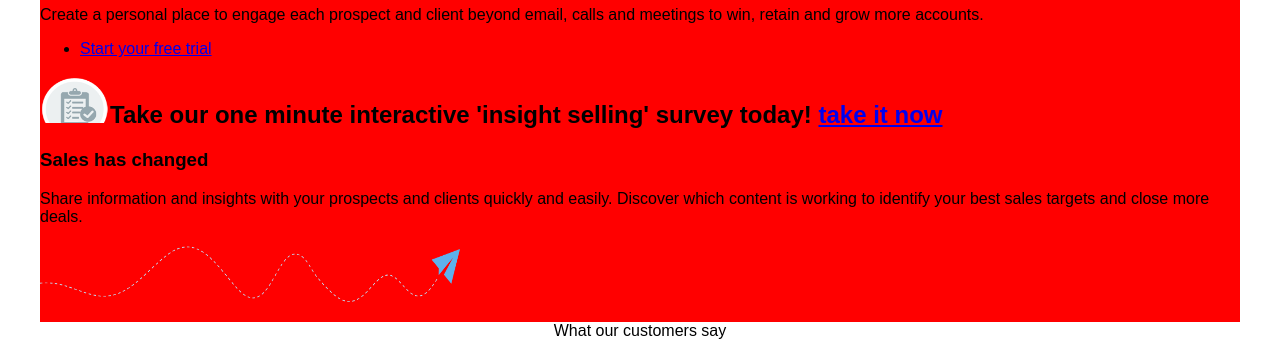
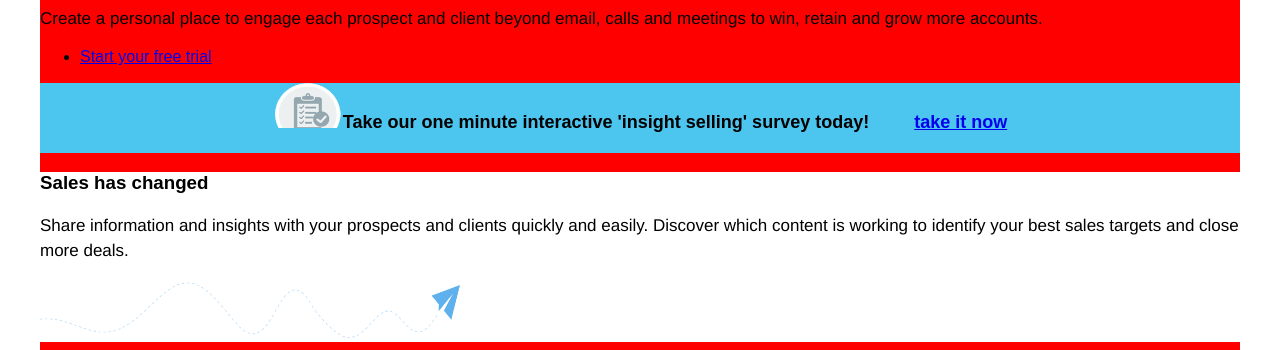
Before and after one commit to vtboyarc/CSS1, a plain HTML site: page index.html in a window 1280 px wide. Shown: the part 157-507 px from the top of the page. Drawn offline with Linux system fonts and the light colour scheme.

Commit message:
made some changes to the CSS

```diff
--- a/global.css
+++ b/global.css
@@ -33,10 +33,27 @@ header li{
 }
 
 #take_survey {
-
-
+  background: #4CC5EF;
+  font-weight: normal;
+  text-align: center;
+  font-size: 12px;
+  height: 70px;
 }
 
+#description {
+  background: white;
+  margin: 0;
+  margin-bottom: 40px;
+}
+
+p {
+  font-size: 17px;
+  line-height: 25px;
+  font-weight: 400;
+  font-family: "proxima-nova", Helvetica, sans-serif;
+  margin-bottom: 15px;
+  }
+}
 
 
 #customers_say {
--- a/index.html
+++ b/index.html
@@ -35,7 +35,7 @@
           </div>
 
       <div id="take_survey">
-              <h2><img src="images/survey-icon.png" width="70" height="45" alt="Survey Icon">Take our one minute interactive 'insight selling' survey today! <a href="#">take it now</a></h2>
+              <h2><img src="images/survey-icon.png" width="70" height="45" alt="Survey Icon">Take our one minute interactive 'insight selling' survey today!&nbsp;&nbsp;&nbsp;&nbsp;&nbsp;&nbsp;&nbsp;&nbsp;&nbsp;<a href="#">take it now</a></h2>
             </div>
 
 
```
